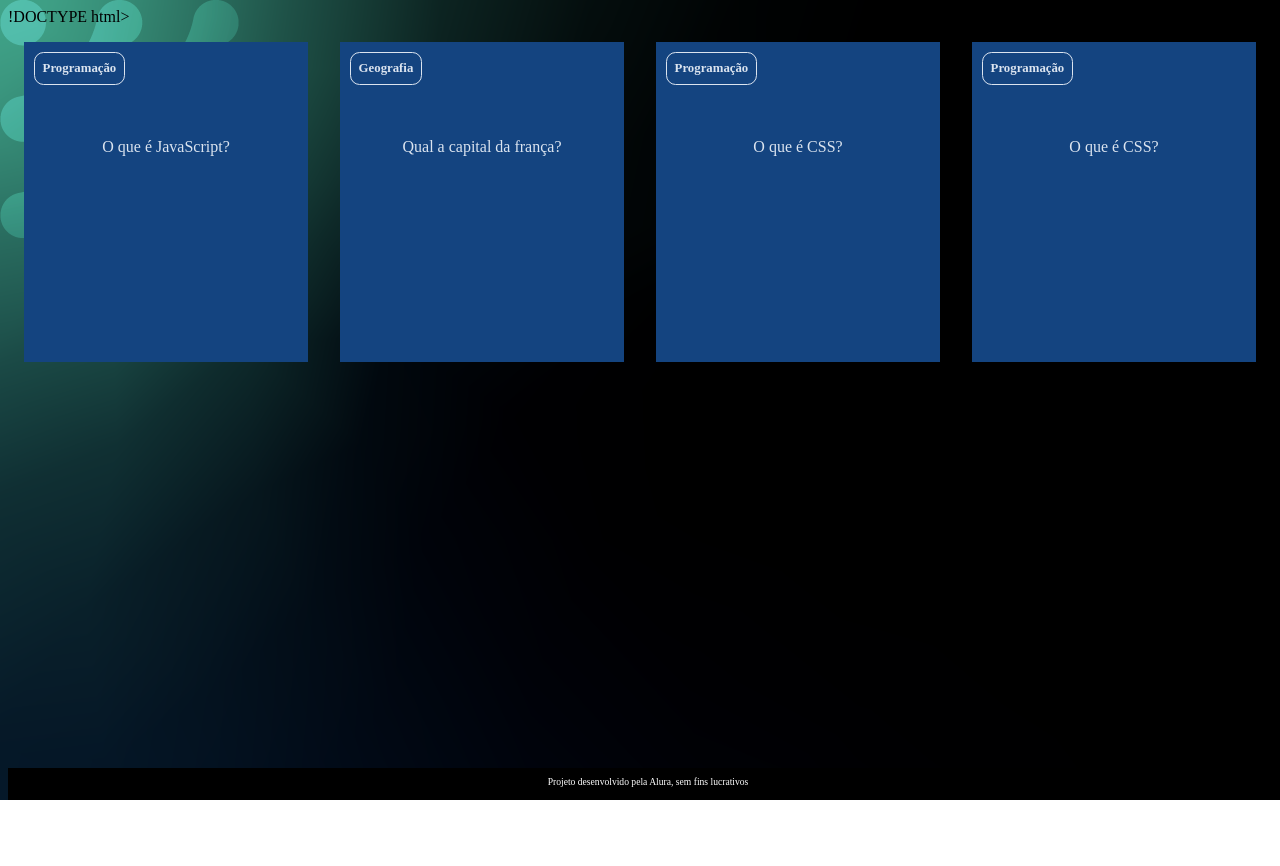
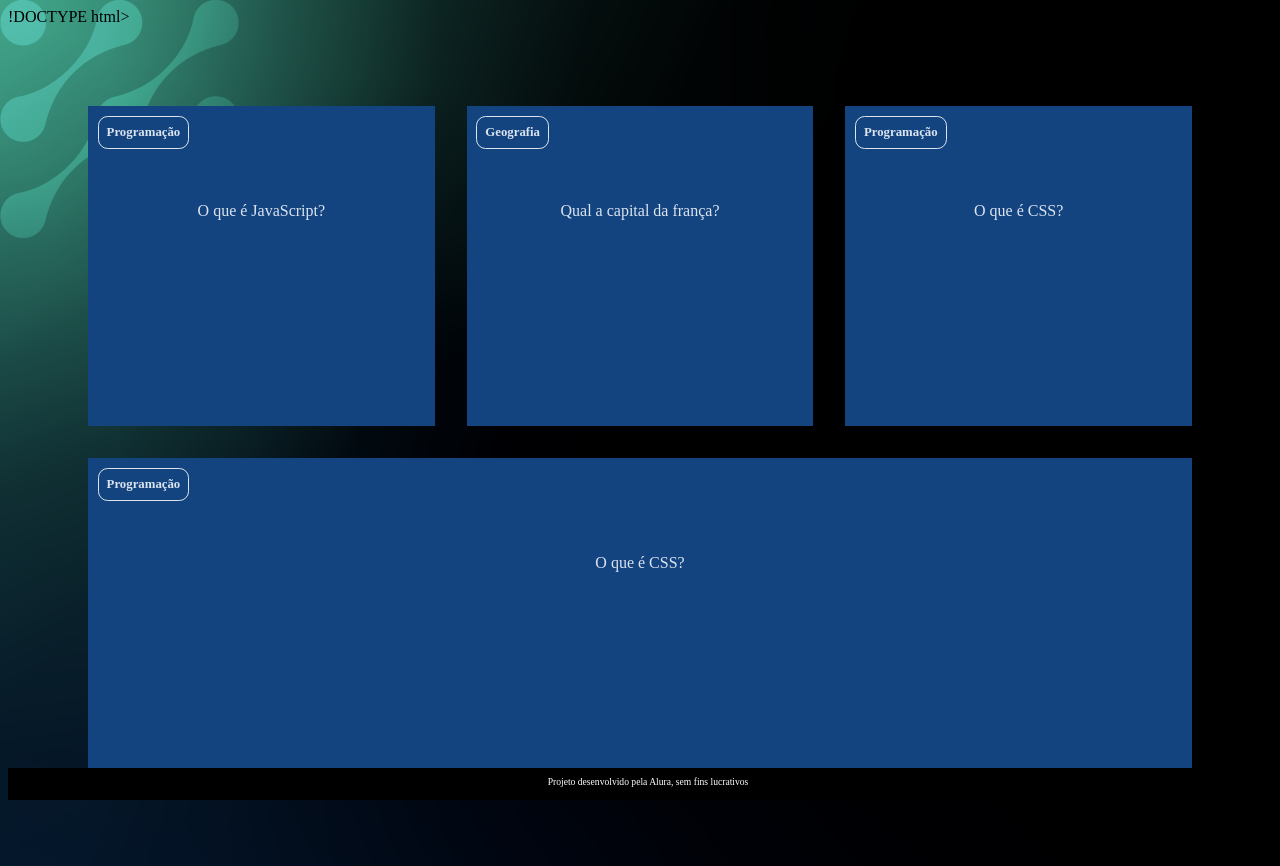
Before and after one commit to leticiasoaresmarcal/flashcards, a plain HTML site: page flashcard leh/index.html in a window 1280 px wide. Before the commit the page ends 800 px from the top, so only its background shows below. Drawn offline with Linux system fonts and the light colour scheme; files that its build step writes are made by us from their sources; files whose address does not match are found by name.

Commit message:
Add files via upload

```diff
--- a/flashcard leh/style.css
+++ b/flashcard leh/style.css
@@ -12,6 +12,9 @@ body {
 
 #container {
    display: flex;
+   flex-wrap: wrap;
+   justify-content: space-between;
+   padding: 4rem;
 }
 
 .cartao {
```
